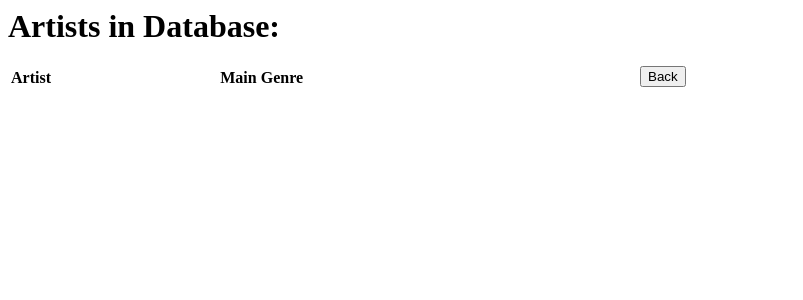
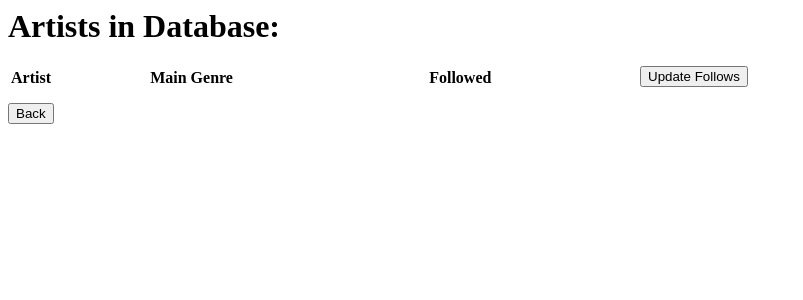
Before and after one commit to atapley/Spotify-CopycatDB, a Django app: page /view_artists in a window 1280 px wide. Shown: the top 300 px of the page, without its empty margins (0-803 px from the left). Run offline with Django 3.2, Linux system fonts and the light colour scheme; tables that the repository leaves empty hold one stand-in row (values such as "Sample post"); lists and menus that the app fills with data are empty; parts of the project's set-up code (start-up, migrations or seed data) failed here and were passed over.

Commit message:
Add artist follows/unfollow capabilities

```diff
--- a/databasesite/databasesite/urls.py
+++ b/databasesite/databasesite/urls.py
@@ -1,6 +1,6 @@
 from django.conf.urls import url
 from django.contrib import admin
-from spotify.views import home, playlist, login, signup, song, artist, likes
+from spotify.views import home, playlist, login, signup, song, artist, likes, follows
 
 urlpatterns = [
     url(r'^$', login.login_screen),
@@ -17,5 +17,6 @@ urlpatterns = [
     url(r'^update_playlist$', playlist.update),
     url(r'^playlist_songs', playlist.single_viewer),
     url(r'^update_likes', likes.update_likes),
+    url(r'^update_follows', follows.update_follows),
     url(r'^admin/', admin.site.urls),
 ]
--- a/databasesite/spotify/templates/spotify/artist_catalog.html
+++ b/databasesite/spotify/templates/spotify/artist_catalog.html
@@ -1,17 +1,29 @@
 <h1><B>Artists in Database:</B></h1>
-
+<form action="/update_follows" method="post">
+    {% csrf_token %}
 <table align="left" style="width:50%">
   <tr>
     <th align="left">Artist</th>
     <th align="left">Main Genre</th>
+    <th align="left">Followed</th>
+
   </tr>
-  {% for artist,genre in artists %}
+  {% for artist in artists %}
     <tr>
-        <td align="left">{{artist}}</td>
-        <td align="left">{{genre}}</td>
+        <td align="left">{{artist.artist}}</td>
+        <td align="left">{{artist.genre}}</td>
+        <td>
+            <input type="checkbox" id="{{ artist.artist }}" name="artists[]" value="{{ artist.artist }}" {% if artist.liked %}checked{% endif %}>
+        </td>
     </tr>
     {% endfor %}
-</table>
+</table><div>
+    <input
+        type="submit"
+        value="Update Follows"
+        onclick="location.href='/update_follows'">
+</div>
+</form>
 
 <input
         type="submit"
--- a/databasesite/spotify/views/artist.py
+++ b/databasesite/spotify/views/artist.py
@@ -1,5 +1,7 @@
+from django.db.models import Q
 from django.shortcuts import render
 from django.db import connection
+from spotify.models import UserFollow
 
 
 def catalog(request):
@@ -9,7 +11,19 @@ def catalog(request):
     try:
         cursor.callproc('spotify_copycatDB.artist_catalog')
 
-        items['artists'] = cursor.fetchall()
+        artists = cursor.fetchall()
+        artist_list = []
+        user_follows = []
+        follows_artist = UserFollow.objects.filter(Q(username=request.user.username)).values('artist')
+        for artist in follows_artist:
+            user_follows.append(artist['artist'])
+        for tupl in artists:
+            if tupl[0] in user_follows:
+                artist_list.append({'artist': tupl[0], 'genre': tupl[1], 'liked': True})
+            else:
+                artist_list.append({'artist': tupl[0], 'genre': tupl[1], 'liked': False})
+        items['artists'] = artist_list
+
     finally:
         cursor.close()
 
```
Also changed, not shown: databasesite/spotify/views/follows.py (added, +12 -0 lines).
